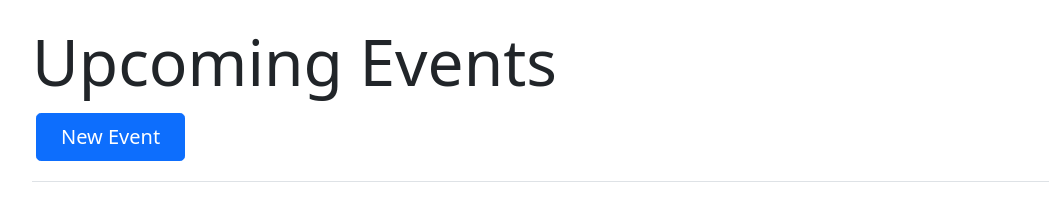
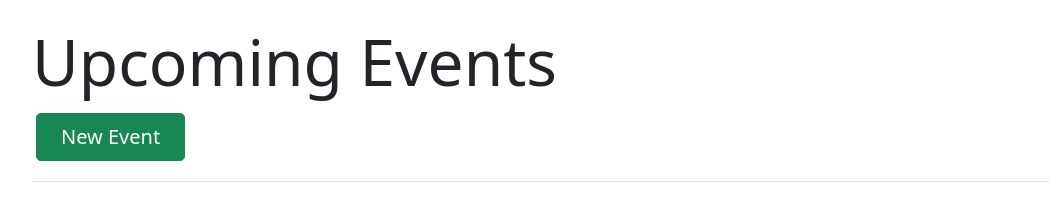
Before and after one commit to acary/EventTrackerProject, an Angular app in the folder ngLaunchEvent/: page /#/home in a window 1280 px wide. Shown: the top 208 px of the page, without its empty margins (62-1111 px from the left). Built offline with nearby package versions, Linux system fonts and the light colour scheme; no server answers.

Commit message:
small form changes and button color

```diff
--- a/ngLaunchEvent/src/app/components/home/home.component.html
+++ b/ngLaunchEvent/src/app/components/home/home.component.html
@@ -106,7 +106,7 @@
       <div class="container py-4">
         <header class="pb-3 mb-4 border-bottom">
           <h1 class="display-3">Upcoming Events</h1>
-          <button (click)="showCreateForm()" class="btn btn-primary btn-lg px-4 m-1">New Event</button>
+          <button (click)="showCreateForm()" class="btn btn-success btn-lg px-4 m-1">New Event</button>
         </header>
         <p class="fs-5 col-md-8"><span class="badge bg-primary" [ngClass]="checkBacklog()">{{ getNumEvents() }}</span>
           upcoming launch events to share and participate in.</p>
--- a/ngLaunchEvent/src/app/components/home/home.component.ts
+++ b/ngLaunchEvent/src/app/components/home/home.component.ts
@@ -31,7 +31,7 @@ export class HomeComponent implements OnInit {
 
   createFormInit(fb: FormBuilder) {
     this.createEventForm = this.fb.group({
-      id: [''],
+      id: [0],
       title: ['', Validators.required],
       description: ['', Validators.required],
       eventDate: ['', Validators.required],
@@ -46,6 +46,7 @@ export class HomeComponent implements OnInit {
       projectTwitter: [''],
       projectDiscord: [''],
     });
+    this.createEventForm.updateValueAndValidity();
     this.isEditing = true;
   }
 
```
